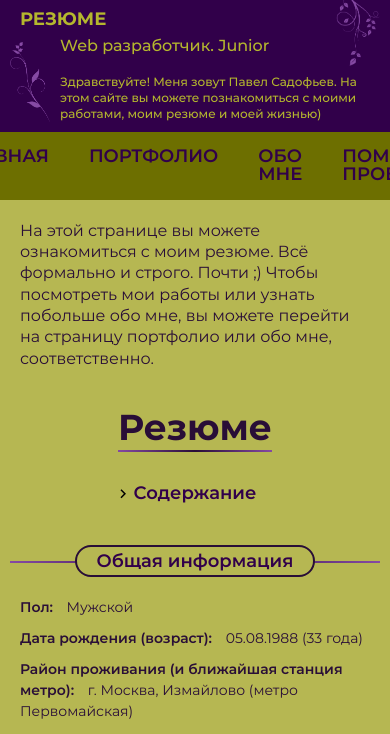
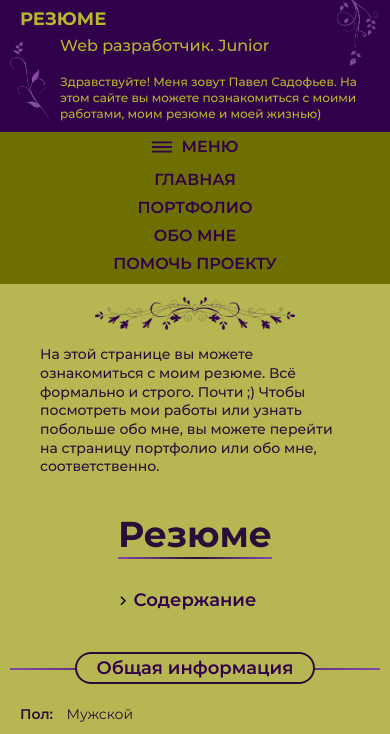
Before and after one commit to SadovnikPV/res, a PHP site: page / in a window 390 px wide. Shown: the top 734 px of the page. Run offline with PHP 8.4, Linux system fonts and the light colour scheme.

Commit message:
v0.6 Завершен адаптив сайта

```diff
--- a/_source/scss/content_list.scss
+++ b/_source/scss/content_list.scss
@@ -53,7 +53,7 @@
     display: flex;
     flex-direction: row;
     justify-content: center;
-    background-color: $color-green-light;
+    background-color: $color-green-extralight;
     padding: 10px 0;
 }
 .content-list__list {
@@ -61,12 +61,12 @@
 }
 .content-list__item {
     &:not(:last-child) {
-        margin: 0 0 10px 0;
+        margin: 0 0 7px 0;
     }
 }
 .content-list__link {
     font-family: 'Montserrat', sans-serif;
-    @include font-style-mix(18px, 600, 1.33, $color-violet-medium);
+    @include font-style-mix(16px, 600, 1.33, $color-violet-medium);
     display: inline-block;
     &:after {
         background-color: $color-violet-hard;
--- a/_source/scss/main_menu.scss
+++ b/_source/scss/main_menu.scss
@@ -1,3 +1,4 @@
+// ----------------------- ГЛАВНОЕ МЕНЮ (и бургер меню) -----------------------
 .main-menu {
     background-color: $color-main-menu-bg;
 }
@@ -13,10 +14,59 @@
     @media (max-width: 1280px) {
         padding: 15px 0;
     }
+    @media (max-width: 576px) {
+        display: none;
+        padding: 0;
+    }
+}
+.main-menu__container_lowdef {
+    display: flex;
+    flex-direction: column;
+    justify-content: center;
+    align-items: center;
+}
+.main-menu__link-wrap_lowdef {
+    display: flex;
+    align-items: center;
+    padding: 5px 0;
+    &:hover {
+        cursor: pointer;
+    }
+}
+.main-menu__link_lowdef {
+    font-family: 'Montserrat', sans-serif;
+    @include font-style-mix(16px, 600, 1, $color-text-violet-menu);
+    text-transform: uppercase;
+    display: none;
+    @media (max-width: 576px) {
+        display: inline-block;
+    }
+}
+.main-menu__link-img_lowdef {
+    max-width: 20px;
+    margin: 0 10px 0 0;
+    display: none;
+    @media (max-width: 576px) {
+        display: inline-block;
+    }
+}
+.main-menu__list_lowdef {
+    padding: 10px;
+    display: none;
+    @media (max-width: 576px) {
+        display: flex;
+        flex-direction: column;
+        align-items: center;
+    }
 }
 .main-menu__item {
     &:not(:last-child) {
         margin: 0 40px 0 0;
+    }
+    @media (max-width: 576px) {
+        &:not(:last-child) {
+            margin: 0 0 10px 0;
+        }
     }
 }
 .main-menu__link {
@@ -27,6 +77,9 @@
     cursor: pointer;
     @media (max-width: 1280px) {
         font-size: 18px;
+    }
+    @media (max-width: 576px) {
+        font-size: 16px;
     }
 }
 
--- a/_source/scss/main_page.scss
+++ b/_source/scss/main_page.scss
@@ -9,10 +9,17 @@
 }
 .resume {
 }
+.resume__preview-title-img-wrapper {
+    margin: 10px 0 0 0;
+    text-align: center;
+}
+.resume__preview-title-img {
+    max-width: 200px;
+}
 .resume__preview {
     font-family: 'Montserrat', sans-serif;
-    @include font-style-mix(16px, 400, 1.333, $color-violet-hard);
-    padding: 20px;
+    @include font-style-mix(14px, 500, 1.333, $color-violet-hard);
+    padding: 10px 40px 20px 40px;
 }
 .resume__title-container {
     text-align: center;
--- a/about-me.html
+++ b/about-me.html
@@ -67,6 +67,9 @@
 								<!-- <img class="content-list__decor-img_1" src="/img/content-list/resume_content_list_tree_01.png" alt="декоративное изображение"> -->
 								<ul class="content-list__list">
 									<li class="content-list__item">
+										<img class="resume-section__date-img" src="/img/main/main_section_data_img_1.png" alt="декоративное озображение под датой">
+									</li>
+									<li class="content-list__item">
 										<a href="#about-me-school" class="content-list__link">Работа в школе</a>
 									</li>
 									<li class="content-list__item">
@@ -77,6 +80,9 @@
 									</li>
 									<li class="content-list__item">
 										<a href="#about-me-target" class="content-list__link">Цели</a>
+									</li>
+									<li class="content-list__item">
+										<img class="resume-section__date-img" src="/img/main/main_section_data_img_1.png" alt="декоративное озображение под датой">
 									</li>
 								</ul>
 								<!-- <img class="content-list__decor-img_1" src="/img/content-list/resume_content_list_tree_04.png" alt="декоративное изображение"> -->
--- a/css/style.css
+++ b/css/style.css
@@ -481,7 +481,7 @@ body {
   -webkit-box-pack: center;
       -ms-flex-pack: center;
           justify-content: center;
-  background-color: #B5B72E;
+  background-color: #B6B752;
   padding: 10px 0;
 }
 
@@ -490,12 +490,12 @@ body {
 }
 
 .content-list__item:not(:last-child) {
-  margin: 0 0 10px 0;
+  margin: 0 0 7px 0;
 }
 
 .content-list__link {
   font-family: "Montserrat", sans-serif;
-  font-size: 18px;
+  font-size: 16px;
   font-weight: 600;
   line-height: 1.33;
   color: #31004A;
@@ -542,9 +542,94 @@ body {
     padding: 15px 0;
   }
 }
+@media (max-width: 576px) {
+  .main-menu__items {
+    display: none;
+    padding: 0;
+  }
+}
+
+.main-menu__container_lowdef {
+  display: -webkit-box;
+  display: -ms-flexbox;
+  display: flex;
+  -webkit-box-orient: vertical;
+  -webkit-box-direction: normal;
+      -ms-flex-direction: column;
+          flex-direction: column;
+  -webkit-box-pack: center;
+      -ms-flex-pack: center;
+          justify-content: center;
+  -webkit-box-align: center;
+      -ms-flex-align: center;
+          align-items: center;
+}
+
+.main-menu__link-wrap_lowdef {
+  display: -webkit-box;
+  display: -ms-flexbox;
+  display: flex;
+  -webkit-box-align: center;
+      -ms-flex-align: center;
+          align-items: center;
+  padding: 5px 0;
+}
+.main-menu__link-wrap_lowdef:hover {
+  cursor: pointer;
+}
+
+.main-menu__link_lowdef {
+  font-family: "Montserrat", sans-serif;
+  font-size: 16px;
+  font-weight: 600;
+  line-height: 1;
+  color: #31004A;
+  text-transform: uppercase;
+  display: none;
+}
+@media (max-width: 576px) {
+  .main-menu__link_lowdef {
+    display: inline-block;
+  }
+}
+
+.main-menu__link-img_lowdef {
+  max-width: 20px;
+  margin: 0 10px 0 0;
+  display: none;
+}
+@media (max-width: 576px) {
+  .main-menu__link-img_lowdef {
+    display: inline-block;
+  }
+}
+
+.main-menu__list_lowdef {
+  padding: 10px;
+  display: none;
+}
+@media (max-width: 576px) {
+  .main-menu__list_lowdef {
+    display: -webkit-box;
+    display: -ms-flexbox;
+    display: flex;
+    -webkit-box-orient: vertical;
+    -webkit-box-direction: normal;
+        -ms-flex-direction: column;
+            flex-direction: column;
+    -webkit-box-align: center;
+        -ms-flex-align: center;
+            align-items: center;
+  }
+}
 
 .main-menu__item:not(:last-child) {
   margin: 0 40px 0 0;
+}
+@media (max-width: 576px) {
+  .main-menu__item:not(:last-child) {
+    margin: 0 0 10px 0;
+  }
 }
 
 .main-menu__link {
@@ -560,6 +645,11 @@ body {
 @media (max-width: 1280px) {
   .main-menu__link {
     font-size: 18px;
+  }
+}
+@media (max-width: 576px) {
+  .main-menu__link {
+    font-size: 16px;
   }
 }
 
@@ -582,13 +672,22 @@ body {
   padding: 0 0 30px 0;
 }
 
+.resume__preview-title-img-wrapper {
+  margin: 10px 0 0 0;
+  text-align: center;
+}
+
+.resume__preview-title-img {
+  max-width: 200px;
+}
+
 .resume__preview {
   font-family: "Montserrat", sans-serif;
-  font-size: 16px;
-  font-weight: 400;
+  font-size: 14px;
+  font-weight: 500;
   line-height: 1.333;
   color: #290E37;
-  padding: 20px;
+  padding: 10px 40px 20px 40px;
 }
 
 .resume__title-container {
--- a/index.html
+++ b/index.html
@@ -45,12 +45,35 @@
 						<a href="" class="main-menu__link">Помочь проекту</a>
 					</li>
 				</ul>
+				<div class="main-menu__container_lowdef">
+					<div class="main-menu__link-wrap_lowdef">
+						<img class="main-menu__link-img_lowdef" src="img/icons/menu_button_burger_01.svg" alt="главное меню">
+						<span class="main-menu__link_lowdef">Меню</span>
+					</div>
+					<ul class="main-menu__list_lowdef">
+						<li class="main-menu__item">
+							<a href="" class="main-menu__link">Главная</a>
+						</li>
+						<li class="main-menu__item">
+							<a href="" class="main-menu__link">Портфолио</a>
+						</li>
+						<li class="main-menu__item">
+							<a href="" class="main-menu__link">Обо мне</a>
+						</li>
+						<li class="main-menu__item">
+							<a href="" class="main-menu__link">Помочь проекту</a>
+						</li>
+					</ul>
+				</div>
 			</div>
 		</nav>
 
 		<main class="main-page">
 			<div class="main-page__container _container">
 				<div class="main-page__resume resume">
+					<div class="resume__preview-title-img-wrapper">
+						<img src="img/main/resume_main_title_branch_img.png" alt="декоративное изображение" class="resume__preview-title-img">
+					</div>
 					<div class="resume__preview">На этой странице вы можете ознакомиться с моим резюме. Всё формально и строго. Почти ;)
 						Чтобы посмотреть мои работы или узнать побольше обо мне, вы можете перейти на страницу
 						портфолио или обо мне, соответственно.
@@ -67,6 +90,9 @@
 								<!-- <img class="content-list__decor-img_1" src="/img/content-list/resume_content_list_tree_01.png" alt="декоративное изображение"> -->
 								<ul class="content-list__list">
 									<li class="content-list__item">
+										<img class="resume-section__date-img" src="/img/main/main_section_data_img_1.png" alt="декоративное озображение под датой">
+									</li>
+									<li class="content-list__item">
 										<a href="#resume-main-info" class="content-list__link">Общая информация</a>
 									</li>
 									<li class="content-list__item">
@@ -80,6 +106,9 @@
 									</li>
 									<li class="content-list__item">
 										<a href="#resume-language" class="content-list__link">Знание языков</a>
+									</li>
+									<li class="content-list__item">
+										<img class="resume-section__date-img" src="/img/main/main_section_data_img_1.png" alt="декоративное озображение под датой">
 									</li>
 								</ul>
 								<!-- <img class="content-list__decor-img_1" src="/img/content-list/resume_content_list_tree_04.png" alt="декоративное изображение"> -->
--- a/js/script.js
+++ b/js/script.js
@@ -14,3 +14,9 @@ $(document).ready(function(){
     return false;
     });
 });
+
+$(document).ready(function(){
+    $( ".main-menu__link-wrap_lowdef" ).click(function(){
+        $( ".main-menu__list_lowdef" ).slideToggle();
+    });
+});
--- a/portfolio.html
+++ b/portfolio.html
@@ -69,6 +69,9 @@
 								<!-- <img class="content-list__decor-img_1" src="/img/content-list/resume_content_list_tree_01.png" alt="декоративное изображение"> -->
 								<ul class="content-list__list">
 									<li class="content-list__item">
+										<img class="resume-section__date-img" src="/img/main/main_section_data_img_1.png" alt="декоративное озображение под датой">
+									</li>
+									<li class="content-list__item">
 										<a href="#portfolio-design-project" class="content-list__link">Верстка по макету</a>
 									</li>
 									<li class="content-list__item">
@@ -76,6 +79,9 @@
 									</li>
 									<li class="content-list__item">
 										<a href="#portfolio-backend-project" class="content-list__link">Back-End</a>
+									</li>
+									<li class="content-list__item">
+										<img class="resume-section__date-img" src="/img/main/main_section_data_img_1.png" alt="декоративное озображение под датой">
 									</li>
 								</ul>
 								<!-- <img class="content-list__decor-img_1" src="/img/content-list/resume_content_list_tree_04.png" alt="декоративное изображение"> -->
```
Also changed, not shown: img/icons/menu_button_burger_01.svg (added), img/main/resume_main_title_branch_img.png (added).
